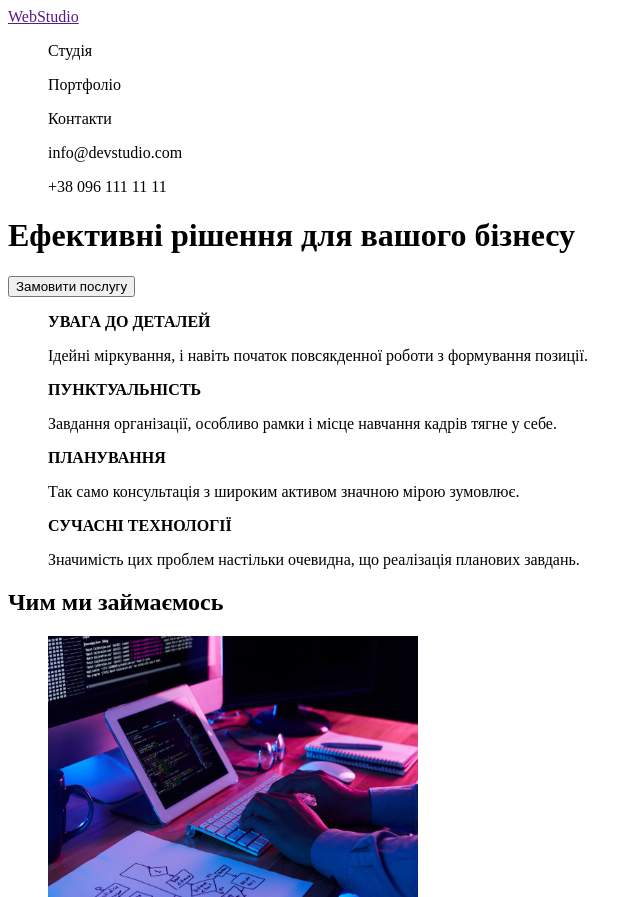
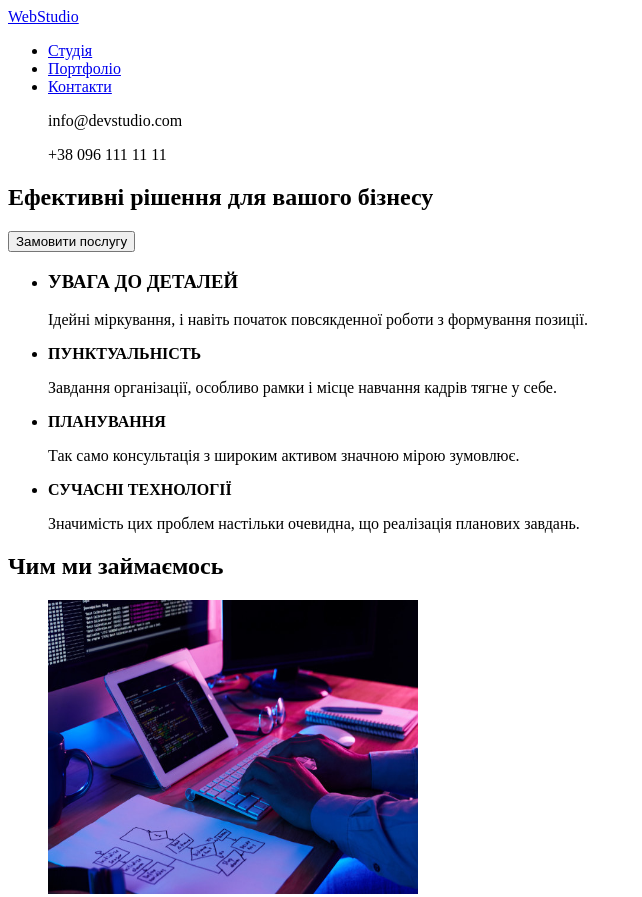
Before and after one commit to Vitekko/Pasevich-Viktor-IPZ-32, a plain HTML site: page index.html in a window 1280 px wide. Shown: the top 897 px of the page, without its empty margins (0-642 px from the left). Drawn offline with Linux system fonts and the light colour scheme.

Commit message:
some changes

```diff
--- a/index.html
+++ b/index.html
@@ -8,13 +8,16 @@
     </head>
     <body>
         <header>
-            <nav>
-                <a href="">WebStudio</a>
-            </nav>
+                <a href="./index.html">WebStudio</a>
 
-            <ul>Студія</ul>
-            <ul>Портфоліо</ul>
-            <ul>Контакти</ul>
+                <nav>
+                    <ul>
+                        <li><a href="#">Студія</a></li>
+                        <li><a href="#">Портфоліо</a></li>
+                        <li><a href="#">Контакти</a></li>
+                    </ul>
+                </nav>
+
 
             <ul>
                 <p>info@devstudio.com</p>
@@ -23,36 +26,36 @@
         </header>
 
         <main>
+            <!-- в мейн має бути чотири секції -->
+
+            <section>
+                <h1>Ефективні рішення для вашого бізнесу</h1>
+                <button type="button">Замовити послугу</button>
+            </section>
+
+            <section>
+                <h2 hidden>Наші переваги</h2>
+                <ul>
+                    <li>
+                        <h3>УВАГА ДО ДЕТАЛЕЙ</h3>
+                        <p>Ідейні міркування, і навіть початок повсякденної роботи з формування позиції.</p>
+                    </li>
+                    <li>
+                       <p> <b>ПУНКТУАЛЬНІСТЬ</b></p>
+                        <p>Завдання організації, особливо рамки і місце навчання кадрів тягне у себе.</p>
+                    </li>
+                    <li>
+                        <p> <b>ПЛАНУВАННЯ</b></p>
+                        <p>Так само консультація з широким активом значною мірою зумовлює.</p>
+                    </li>
+                    <li>
+                        <p> <b>СУЧАСНІ ТЕХНОЛОГІЇ</b></p>
+                     <p>Значимість цих проблем настільки очевидна, що реалізація планових завдань.</p>
+                    </li>
+                </ul>
+            </section>
 
 
-
-
-
-
-
-
-            <h1>Ефективні рішення для вашого бізнесу</h1>
-            <button type="button">Замовити послугу</button>
-
-            <ul>
-                <p> <b>УВАГА ДО ДЕТАЛЕЙ</b></p>
-                <p>Ідейні міркування, і навіть початок повсякденної роботи з формування позиції.</p>
-            </ul>
-
-            <ul>
-               <p> <b>ПУНКТУАЛЬНІСТЬ</b></p>
-                <p>Завдання організації, особливо рамки і місце навчання кадрів тягне у себе.</p>
-            </ul>
-
-            <ul>
-                <p> <b>ПЛАНУВАННЯ</b></p>
-                <p>Так само консультація з широким активом значною мірою зумовлює.</p>
-            </ul>
-
-            <ul>
-                <p> <b>СУЧАСНІ ТЕХНОЛОГІЇ</b></p>
-             <p>Значимість цих проблем настільки очевидна, що реалізація планових завдань.</p>
-            </ul>
 
 
 
@@ -67,7 +70,7 @@
 
             <ul>
                 <img src="./images/image4.jpg" alt="Man in the glass" width="270" height="260">
-                <p> <b>Ігор Дем'яненко</b></p>
+                <h3>Ігор Дем'яненко</h3>
                 <p>Product Designer</p>
             </ul>
 
@@ -92,7 +95,7 @@
 
         </main>
         <footer>
-            <p><a href="">WebStudio</a></p>
+            <a href="">WebStudio</a>
 
             <ul>
                 <p>м. Київ, пр-т Лесі Українки, 26</p>
```
